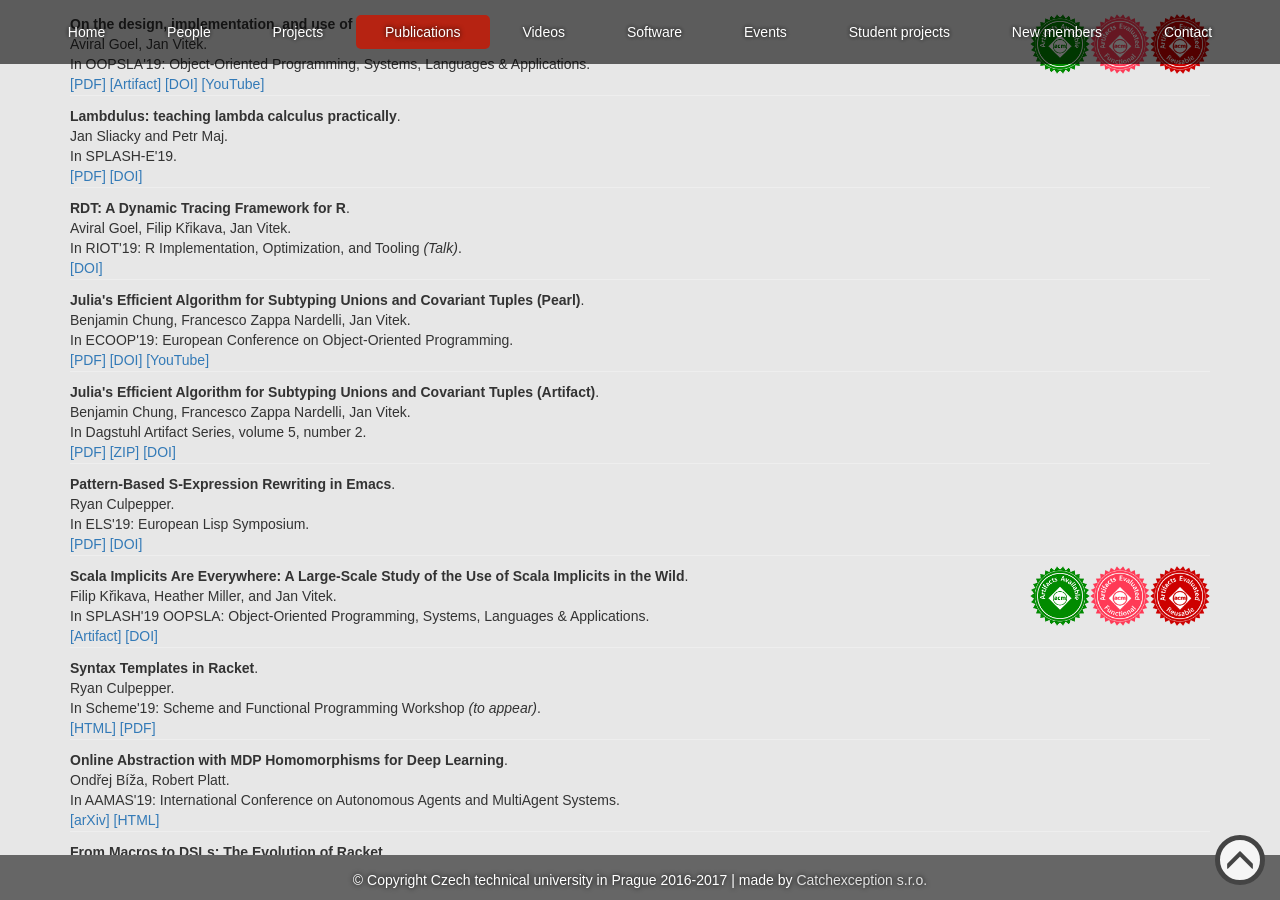
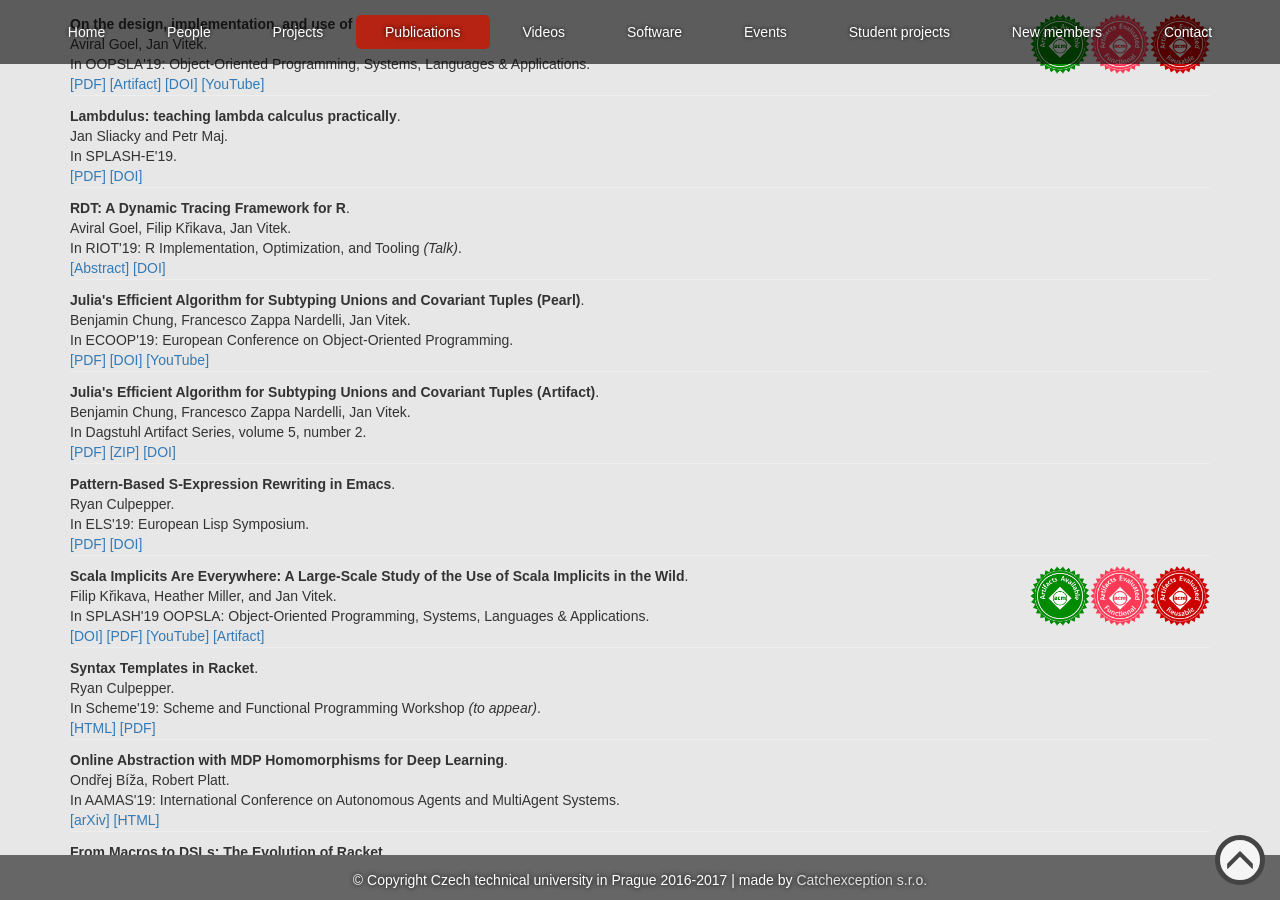
Before and after one commit to PRL-PRG/prl-prg.github.io, a Jekyll site: the page built from publications.md, in a window 1280 px wide and 900 px high, scrolled down 451 px. Built offline with Jekyll 4.4.1, drawn with Linux system fonts in a browser that asks for light colours.

Commit message:
Fix links on Filip's pubs

```diff
--- a/publications.md
+++ b/publications.md
@@ -80,6 +80,8 @@
    short_publication: "RIOT'19"
    publication_note: "Talk"
    links:
+   - text: Abstract
+     link: https://zenodo.org/record/3625397/files/riot-2019-dynamic-tracing.pdf?download=1
    - text: DOI
      link: https://doi.org/10.5281/zenodo.3625397
 
@@ -135,10 +137,14 @@
    - "acm_artifact_evaluated_functional"
    - "acm_artifact_evaluated_reusable"
    links:
+   - text: DOI
+     link: https://doi.org/10.1145/3360589
+   - text: PDF
+     link: http://janvitek.org/pubs/oopsla19b.pdf
+   - text: YouTube
+     link: https://www.youtube.com/watch?v=g9KtbKoDTLo
    - text: Artifact
      link: https://zenodo.org/record/3369436
-   - text: DOI
-     link: https://doi.org/10.1145/3360589
    grants:
    - ELE
    - BC
@@ -387,7 +393,7 @@
    - "Distinguished Artifact Award"
    links:
    - text: PDF
-     link: https://hal.inria.fr/hal-2131523v1/document
+     link: http://janvitek.org/pubs/issta18.pdf
    - text: HTML
      link: https://conf.researchr.org/event/issta-2018/issta-2018-technical-papers-tests-from-traces-automated-unit-test-generation-for-r
    - text: Slides
```
